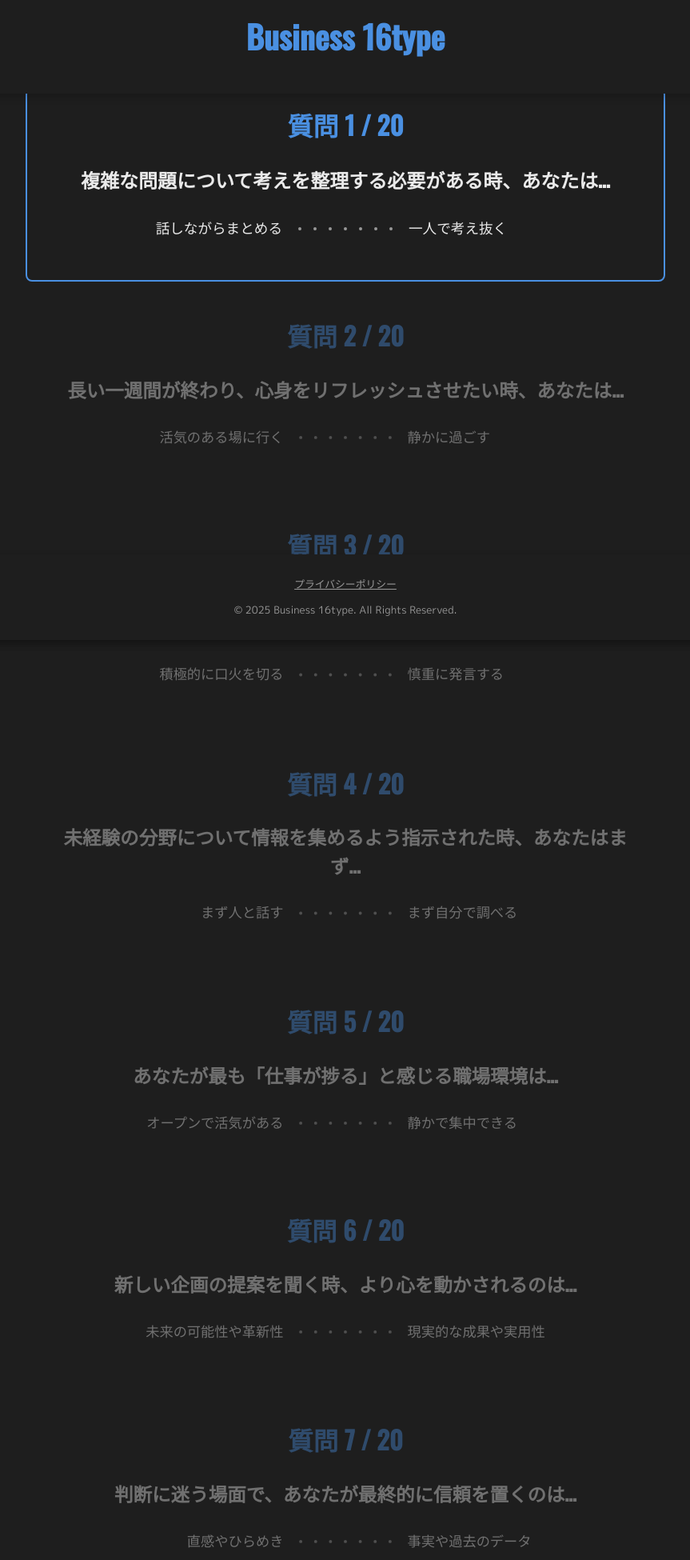
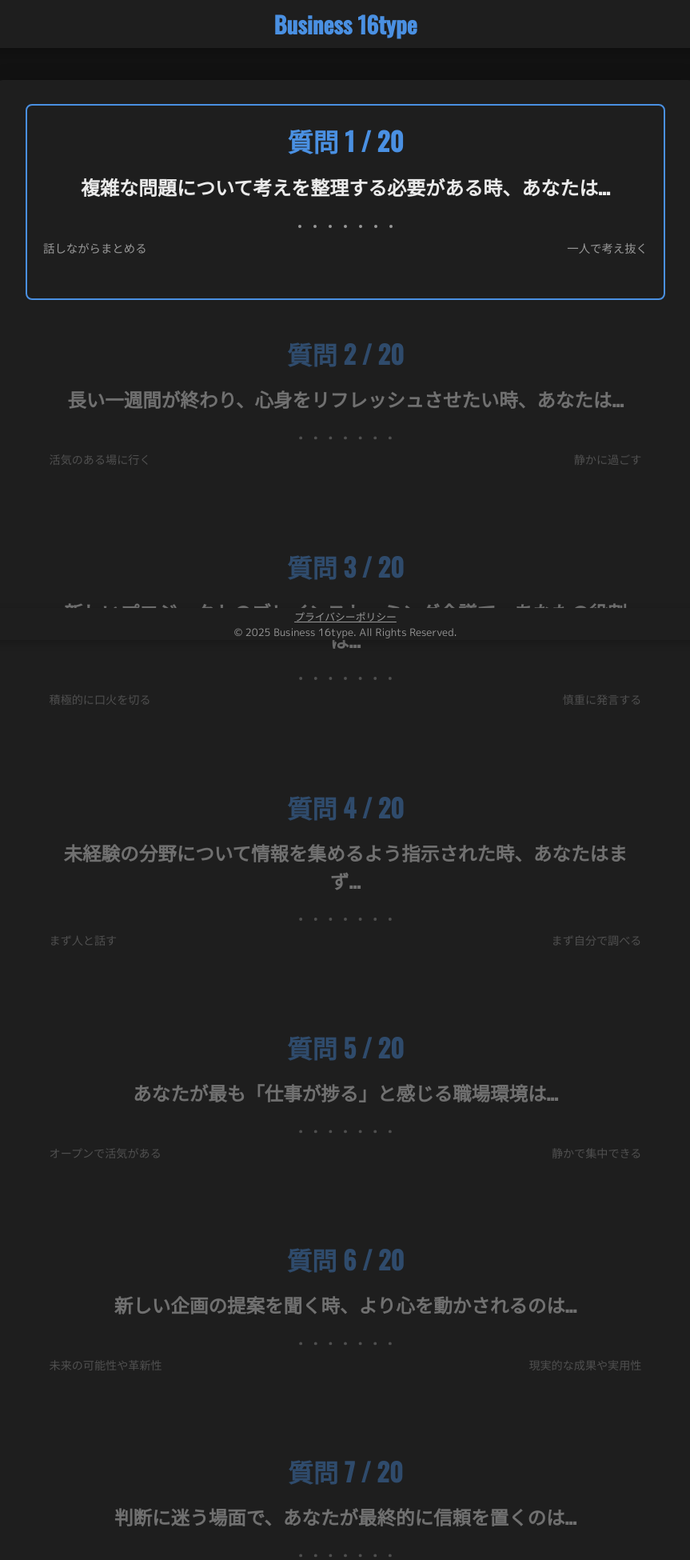
Before and after one commit to yujiro470-glitch/business-type, a Flask app: page /quiz in a window 1280 px wide. Shown: the top 1950 px of the page at 80% size, without its empty margins (208-1071 px from the left). Run offline with Flask 3, Linux system fonts and the light colour scheme.

Commit message:
Fix radio button behavior and UX

```diff
--- a/static/style.css
+++ b/static/style.css
@@ -15,16 +15,18 @@
 }
 
 /* ===== 全体の基本設定 ===== */
+html {
+    scroll-behavior: smooth; /* スクロールを滑らかにする */
+}
+
 body {
     background-color: var(--bg-color);
     color: var(--text-color);
     font-family: var(--font-body);
     margin: 0;
-    padding: 20px;
-    display: flex;
-    justify-content: center;
-    align-items: center;
-    min-height: 100vh;
+    /* ヘッダーとフッターの高さ分、上下に余白を確保 */
+    padding-top: 80px;
+    padding-bottom: 60px;
 }
 
 /* ===== コンテナの基本スタイル ===== */
@@ -33,21 +35,25 @@
     padding: 30px 40px;
     border-radius: 12px;
     box-shadow: 0 10px 30px rgba(0, 0, 0, 0.3);
-    width: 100%;
-    max-width: 800px; /* 横幅を少し広げる (700px -> 800px) */
+    width: 90%;
+    max-width: 800px;
+    margin: 20px auto;
     text-align: center;
     animation: fadeIn 0.5s ease-out;
 }
 
 /* ===== 見出しのスタイル ===== */
-h1, h2, h3 {
+h1, h2, h3, h4 {
     font-family: var(--font-heading);
     color: var(--main-color);
     margin-top: 0;
+    margin-bottom: 0.5em;
 }
 h1 { font-size: 2.5em; }
 h2 { font-size: 2em; }
 h3 { font-size: 1.5em; color: var(--text-color); }
+h4 { font-size: 1.2em; color: var(--main-color); margin-top: 1.5em; }
+
 
 /* ===== ボタンのスタイル ===== */
 button {
@@ -60,46 +66,55 @@
     font-weight: 700;
     border-radius: 8px;
     cursor: pointer;
-    transition: all 0.2s ease; /* 'all' に変更 */
+    transition: all 0.2s ease;
 }
 
 button:hover {
     background-color: var(--accent-color);
-    transform: scale(1.05); /* ボタンを少し大きくする */
+    transform: scale(1.05);
+}
+
+button:disabled {
+    background-color: var(--subtle-text-color);
+    cursor: not-allowed;
+    opacity: 0.5;
 }
 
 /* ===== 質問ページのスタイル ===== */
 .choice-wrapper {
-    display: flex;
-    align-items: center;
-    justify-content: center; /* 中央揃えに変更 */
-    gap: 20px; /* 各要素間の隙間を設定 */
     margin: 30px 0;
 }
 
-.choice-text {
-    flex: 1; /* 固定幅をやめ、利用可能なスペースを均等に分け合う */
-    font-size: 1.1em;
-    line-height: 1.6; /* 行間を少し広げて読みやすくする */
-    word-break: auto-phrase; /* 最新技術: AIが日本語の自然な区切りで改行する (Chrome系ブラウザ) */
-}
 .radio-buttons {
     display: flex;
+    justify-content: center;
+    align-items: center;
     gap: 15px;
+    margin-bottom: 15px;
 }
 
-/* ===== スマホ最適化 (Responsive Design) ===== */
-@media (max-width: 600px) {
-    .choice-wrapper {
-        flex-direction: column;
-        gap: 15px;
-    }
-    .choice-text {
-        width: 100%;
-        text-align: center !important; /* 文字を中央揃えにする */
-    }
+.choice-labels {
+    display: flex;
+    justify-content: space-between;
+    align-items: flex-start;
 }
-/* ===== カスタムラジオボタンのスタイル（強化版） ===== */
+
+.choice-text {
+    width: 45%;
+    font-size: 0.9em;
+    color: var(--subtle-text-color);
+    line-height: 1.6;
+}
+
+.choice-text.left {
+    text-align: left;
+}
+
+.choice-text.right {
+    text-align: right;
+}
+
+/* ===== カスタムラジオボタンのスタイル ===== */
 .radio-label {
     position: relative;
     cursor: pointer;
@@ -168,11 +180,11 @@
         transform: translateY(0);
     }
 }
+
 /* ===== ヘッダーとフッターのスタイル ===== */
 header, footer {
     width: 100%;
     background-color: var(--surface-color);
-    padding: 15px 0;
     box-shadow: 0 4px 10px rgba(0, 0, 0, 0.2);
 }
 
@@ -180,14 +192,40 @@
     position: fixed;
     top: 0;
     left: 0;
+    height: 60px;
+    display: flex;
+    align-items: center;
+    justify-content: center;
     z-index: 100;
+}
+
+header h1 {
+    margin: 0;
+    font-size: 1.8em;
+}
+
+header a {
+    color: inherit;
+    text-decoration: none;
 }
 
 footer {
     position: fixed;
     bottom: 0;
     left: 0;
+    height: 40px;
+    display: flex;
+    align-items: center;
+    justify-content: center;
     font-size: 0.8em;
+    color: var(--subtle-text-color);
+}
+
+footer p {
+    margin: 0;
+}
+
+footer a {
     color: var(--subtle-text-color);
 }
 
@@ -198,16 +236,7 @@
     text-align: center;
 }
 
-/* メインコンテンツがヘッダーやフッターに隠れないように余白を確保 */
-body {
-    padding-top: 80px;
-    padding-bottom: 60px;
-}
 /* ===== シングルページUIのスタイル ===== */
-html {
-    scroll-behavior: smooth; /* スクロールを滑らかにする */
-}
-
 .question-block {
     padding: 20px;
     margin-bottom: 20px;
--- a/templates/layout.html
+++ b/templates/layout.html
@@ -3,7 +3,7 @@
 <head>
     <meta charset="UTF-8">
     <meta name="viewport" content="width=device-width, initial-scale=1.0">
-    <title>ビジネス性格診断</title>
+    <title>Business 16type</title>
     <link rel="stylesheet" href="{{ url_for('static', filename='style.css') }}">
 </head>
 <body>
@@ -19,16 +19,11 @@
 
     <footer>
         <div class="footer-container">
-            <p>&copy; 2025 Your Name or Company. All Rights Reserved.</p>
+            <p><a href="{{ url_for('privacy') }}">プライバシーポリシー</a></p>
+            <p>&copy; 2025 Business 16type. All Rights Reserved.</p>
         </div>
     </footer>
 
     <script src="{{ url_for('static', filename='main.js') }}"></script>
 </body>
 </html>
-<footer>
-    <div class="footer-container">
-        <p><a href="{{ url_for('privacy') }}" style="color: var(--subtle-text-color);">プライバシーポリシー</a></p>
-        <p>&copy; 2025 Business 16type. All Rights Reserved.</p>
-    </div>
-</footer>
--- a/templates/quiz.html
+++ b/templates/quiz.html
@@ -10,8 +10,6 @@
             <h3>{{ question.header }}</h3>
 
             <div class="choice-wrapper">
-                <div class="choice-text" style="text-align: right;">{{ question.choice_a }}</div>
-
                 <div class="radio-buttons">
                     {% for i in range(7) %}
                         <label class="radio-label" style="--i: {{ i }};">
@@ -21,9 +19,12 @@
                     {% endfor %}
                 </div>
 
-                <div class="choice-text" style="text-align: left;">{{ question.choice_b }}</div>
+                <div class="choice-labels">
+                    <div class="choice-text left">{{ question.choice_a }}</div>
+                    <div class="choice-text right">{{ question.choice_b }}</div>
+                </div>
             </div>
-            </div>
+        </div>
         {% endfor %}
 
         <div class="submit-button-wrapper">
```
Also changed, not shown: other parts of static/style.css (+22 -21 lines).
